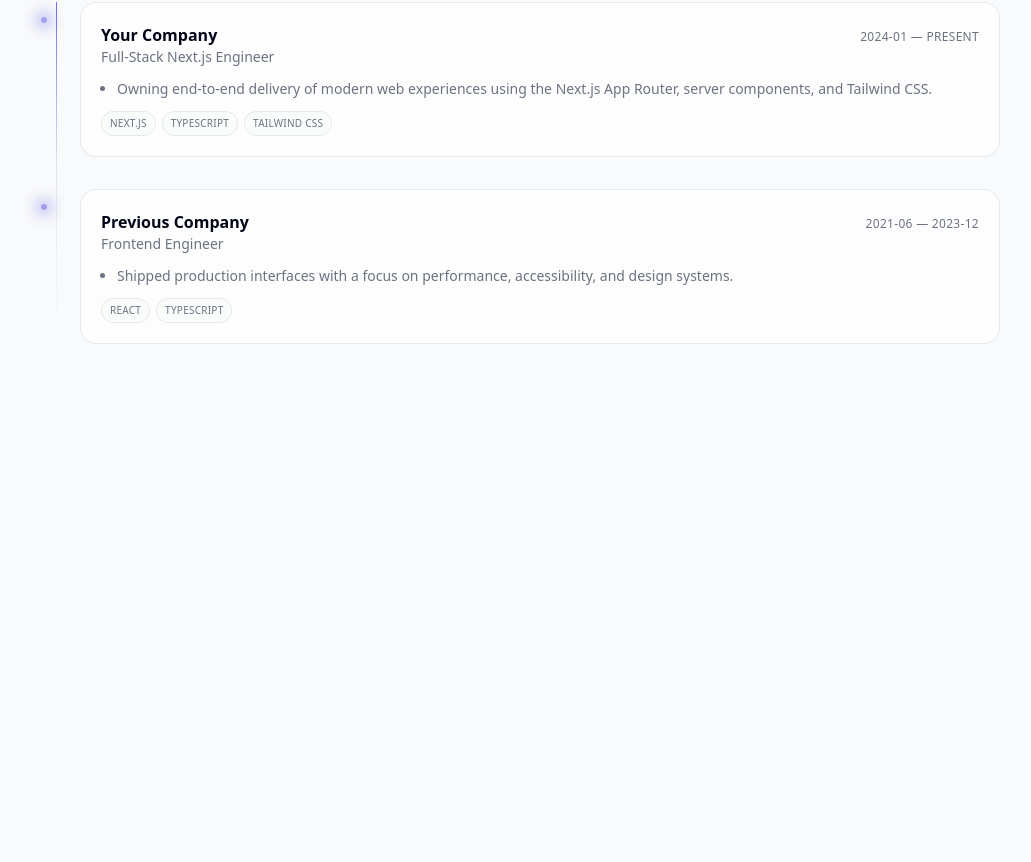
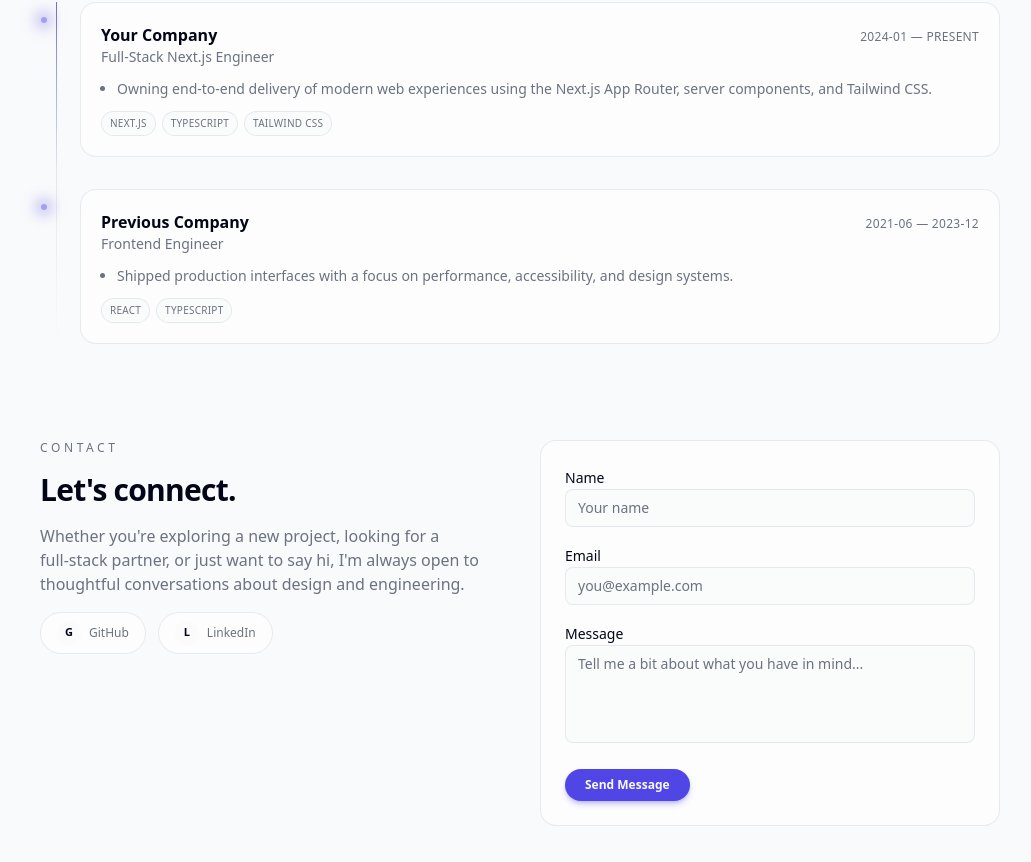
Before and after one commit to gelead/my-portfolio, a Next.js app in the folder my-portfolio/: page / in a window 1280 px wide. Shown: the part 1782-2644 px from the top of the page, without its empty margins (120-1151 px from the left). Before the commit the page ends 2206 px from the top, so only its background shows below. Built offline with nearby package versions, Linux system fonts and the light colour scheme.

Commit message:
Add contact section with server action

```diff
--- /dev/null
+++ b/my-portfolio/src/app/actions.ts
@@ -0,0 +1,18 @@
+"use server";
+
+export async function sendEmail(formData: FormData) {
+  const name = formData.get("name");
+  const email = formData.get("email");
+  const message = formData.get("message");
+
+  console.log("Contact form submission:", {
+    name,
+    email,
+    message,
+  });
+
+  // Simulate small delay
+  await new Promise((resolve) => setTimeout(resolve, 500));
+
+  return { success: true };
+}
--- a/my-portfolio/src/app/page.tsx
+++ b/my-portfolio/src/app/page.tsx
@@ -1,6 +1,7 @@
 import { Hero } from "@/components/sections/Hero";
 import { Projects } from "@/components/sections/Projects";
 import { Experience } from "@/components/sections/Experience";
+import { Contact } from "@/components/sections/Contact";
 
 export default function Home() {
   return (
@@ -8,6 +9,7 @@ export default function Home() {
       <Hero />
       <Projects />
       <Experience />
+      <Contact />
     </div>
   );
 }
--- /dev/null
+++ b/my-portfolio/src/components/sections/Contact.tsx
@@ -0,0 +1,154 @@
+"use client";
+
+import * as React from "react";
+import { sendEmail } from "@/app/actions";
+import { SOCIAL_LINKS } from "@/constants";
+
+type Status = "idle" | "loading" | "success" | "error";
+
+export function Contact() {
+  const [status, setStatus] = React.useState<Status>("idle");
+
+  async function handleSubmit(event: React.FormEvent<HTMLFormElement>) {
+    event.preventDefault();
+    const form = event.currentTarget;
+    const formData = new FormData(form);
+
+    try {
+      setStatus("loading");
+      const result = await sendEmail(formData);
+
+      if (result?.success) {
+        setStatus("success");
+        form.reset();
+      } else {
+        setStatus("error");
+      }
+    } catch {
+      setStatus("error");
+    }
+  }
+
+  const primarySocial = SOCIAL_LINKS.filter((link) =>
+    ["github", "linkedin"].includes(link.id),
+  );
+
+  return (
+    <section
+      id="contact"
+      className="mx-auto max-w-5xl px-4 pb-20 pt-4 sm:px-6 lg:px-8"
+    >
+      <div className="grid gap-10 md:grid-cols-2 md:items-start">
+        {/* Left column: intro + social */}
+        <div className="space-y-4">
+          <p className="text-xs font-medium uppercase tracking-[0.3em] text-text-muted">
+            Contact
+          </p>
+          <h2 className="text-balance text-2xl font-semibold tracking-tight text-text sm:text-3xl">
+            Let&apos;s connect.
+          </h2>
+          <p className="text-sm text-text-muted sm:text-base">
+            Whether you&apos;re exploring a new project, looking for a
+            full‑stack partner, or just want to say hi, I&apos;m always open to
+            thoughtful conversations about design and engineering.
+          </p>
+
+          <div className="mt-4 flex flex-wrap gap-3">
+            {primarySocial.map((link) => (
+              <a
+                key={link.id}
+                href={link.href}
+                target="_blank"
+                rel="noreferrer"
+                className="inline-flex items-center gap-2 rounded-full border border-border-subtle/70 bg-background-elevated/60 px-4 py-2 text-xs font-medium text-text-muted transition hover:border-accent-soft hover:text-accent"
+              >
+                <span className="flex h-6 w-6 items-center justify-center rounded-full bg-background/70 text-[11px] font-semibold uppercase text-text">
+                  {link.label.charAt(0)}
+                </span>
+                <span>{link.label}</span>
+              </a>
+            ))}
+          </div>
+        </div>
+
+        {/* Right column: form */}
+        <div className="rounded-2xl border border-border-subtle/70 bg-background-elevated/60 p-5 backdrop-blur-md sm:p-6">
+          <form onSubmit={handleSubmit} className="space-y-4">
+            <div className="space-y-1.5">
+              <label
+                htmlFor="name"
+                className="text-xs font-medium text-text sm:text-sm"
+              >
+                Name
+              </label>
+              <input
+                id="name"
+                name="name"
+                required
+                className="w-full rounded-lg border border-border-subtle/70 bg-background/60 px-3 py-2 text-sm text-text outline-none ring-0 transition placeholder:text-text-muted focus:border-accent focus:ring-1 focus:ring-accent"
+                placeholder="Your name"
+              />
+            </div>
+
+            <div className="space-y-1.5">
+              <label
+                htmlFor="email"
+                className="text-xs font-medium text-text sm:text-sm"
+              >
+                Email
+              </label>
+              <input
+                id="email"
+                name="email"
+                type="email"
+                required
+                className="w-full rounded-lg border border-border-subtle/70 bg-background/60 px-3 py-2 text-sm text-text outline-none ring-0 transition placeholder:text-text-muted focus:border-accent focus:ring-1 focus:ring-accent"
+                placeholder="you@example.com"
+              />
+            </div>
+
+            <div className="space-y-1.5">
+              <label
+                htmlFor="message"
+                className="text-xs font-medium text-text sm:text-sm"
+              >
+                Message
+              </label>
+              <textarea
+                id="message"
+                name="message"
+                rows={4}
+                required
+                className="w-full resize-none rounded-lg border border-border-subtle/70 bg-background/60 px-3 py-2 text-sm text-text outline-none ring-0 transition placeholder:text-text-muted focus:border-accent focus:ring-1 focus:ring-accent"
+                placeholder="Tell me a bit about what you have in mind..."
+              />
+            </div>
+
+            <div className="flex items-center justify-between gap-3 pt-1">
+              <button
+                type="submit"
+                disabled={status === "loading"}
+                className="inline-flex min-w-[120px] items-center justify-center rounded-full bg-brand-primary px-5 py-2 text-xs font-semibold text-background shadow-md shadow-brand-primary/30 transition hover:-translate-y-0.5 hover:bg-accent-soft hover:shadow-lg hover:shadow-accent-soft/30 disabled:cursor-not-allowed disabled:opacity-70"
+              >
+                {status === "loading" ? "Sending..." : "Send Message"}
+              </button>
+
+              <div className="min-h-[1.25rem] text-xs">
+                {status === "success" && (
+                  <span className="text-[11px] font-medium text-emerald-400">
+                    Success! I&apos;ve received your message.
+                  </span>
+                )}
+                {status === "error" && (
+                  <span className="text-[11px] font-medium text-red-400">
+                    Something went wrong. Please try again.
+                  </span>
+                )}
+              </div>
+            </div>
+          </form>
+        </div>
+      </div>
+    </section>
+  );
+}
```
